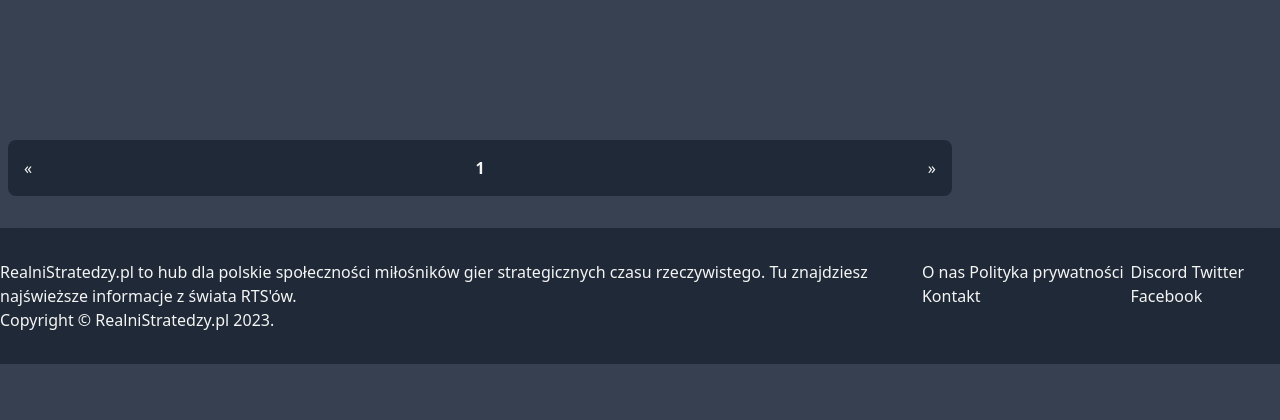
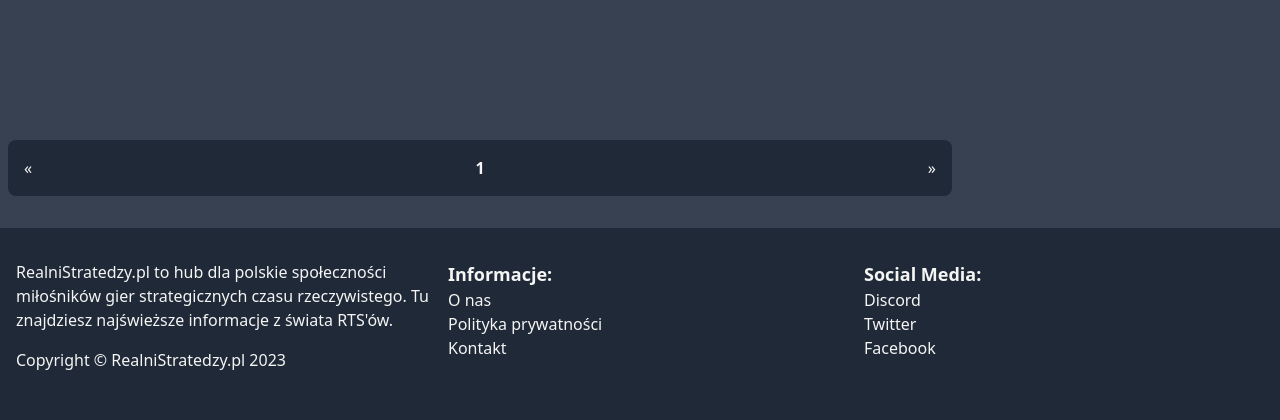
Before and after one commit to mzylka/Realni-Stratedzy, a Flask app: page / in a window 1280 px wide. Shown: the part 768-1188 px from the top of the page. Before the commit the page ends 1132 px from the top, so only its background shows below. Run offline with Flask 3, Linux system fonts and the light colour scheme; data that the repository does not hold is empty; some libraries are stand-ins or nearby versions.

Commit message:
Added information/links to the footer block and styled it, added transitions to links in footer, header and posts blocks.

```diff
--- a/app/static/dist/style.css
+++ b/app/static/dist/style.css
@@ -793,18 +779,16 @@ video {
   padding-bottom: 1.5rem;
 }
 
-.py-4 {
-  padding-top: 1rem;
-  padding-bottom: 1rem;
+.pb-6 {
+  padding-bottom: 1.5rem;
 }
 
-.py-8 {
-  padding-top: 2rem;
-  padding-bottom: 2rem;
+.pt-2 {
+  padding-top: 0.5rem;
 }
 
-.pb-6 {
-  padding-bottom: 1.5rem;
+.pt-4 {
+  padding-top: 1rem;
 }
 
 .text-center {
@@ -858,6 +842,12 @@ video {
   color: rgb(255 255 255 / var(--tw-text-opacity));
 }
 
+.shadow-lg {
+  --tw-shadow: 0 10px 15px -3px rgb(0 0 0 / 0.1), 0 4px 6px -4px rgb(0 0 0 / 0.1);
+  --tw-shadow-colored: 0 10px 15px -3px var(--tw-shadow-color), 0 4px 6px -4px var(--tw-shadow-color);
+  box-shadow: var(--tw-ring-offset-shadow, 0 0 #0000), var(--tw-ring-shadow, 0 0 #0000), var(--tw-shadow);
+}
+
 .shadow-md {
   --tw-shadow: 0 4px 6px -1px rgb(0 0 0 / 0.1), 0 2px 4px -2px rgb(0 0 0 / 0.1);
   --tw-shadow-colored: 0 4px 6px -1px var(--tw-shadow-color), 0 2px 4px -2px var(--tw-shadow-color);
@@ -867,12 +857,6 @@ video {
 .shadow {
   --tw-shadow: 0 1px 3px 0 rgb(0 0 0 / 0.1), 0 1px 2px -1px rgb(0 0 0 / 0.1);
   --tw-shadow-colored: 0 1px 3px 0 var(--tw-shadow-color), 0 1px 2px -1px var(--tw-shadow-color);
-  box-shadow: var(--tw-ring-offset-shadow, 0 0 #0000), var(--tw-ring-shadow, 0 0 #0000), var(--tw-shadow);
-}
-
-.shadow-lg {
-  --tw-shadow: 0 10px 15px -3px rgb(0 0 0 / 0.1), 0 4px 6px -4px rgb(0 0 0 / 0.1);
-  --tw-shadow-colored: 0 10px 15px -3px var(--tw-shadow-color), 0 4px 6px -4px var(--tw-shadow-color);
   box-shadow: var(--tw-ring-offset-shadow, 0 0 #0000), var(--tw-ring-shadow, 0 0 #0000), var(--tw-shadow);
 }
 
@@ -886,6 +870,12 @@ video {
 
 .transition-all {
   transition-property: all;
+  transition-timing-function: cubic-bezier(0.4, 0, 0.2, 1);
+  transition-duration: 150ms;
+}
+
+.transition-colors {
+  transition-property: color, background-color, border-color, text-decoration-color, fill, stroke;
   transition-timing-function: cubic-bezier(0.4, 0, 0.2, 1);
   transition-duration: 150ms;
 }
@@ -906,6 +896,11 @@ video {
     margin-right: 1rem;
   }
 
+  .lg\:mx-auto {
+    margin-left: auto;
+    margin-right: auto;
+  }
+
   .lg\:ml-4 {
     margin-left: 1rem;
   }
@@ -922,12 +917,16 @@ video {
     display: none;
   }
 
+  .lg\:w-44 {
+    width: 11rem;
+  }
+
   .lg\:w-80 {
     width: 20rem;
   }
 
-  .lg\:w-44 {
-    width: 11rem;
+  .lg\:w-0 {
+    width: 0px;
   }
 
   .lg\:max-w-full {
@@ -950,6 +949,10 @@ video {
     align-items: center;
   }
 
+  .lg\:justify-between {
+    justify-content: space-between;
+  }
+
   .lg\:p-2 {
     padding: 0.5rem;
   }
--- a/app/templates/_macros.html
+++ b/app/templates/_macros.html
@@ -1,25 +1,25 @@
 {% macro render_pagination(pagination, endpoint) %}
 <div class="pagination flex bg-gray-800 rounded-lg my-4">
   <div class="pagination-left p-2 m-2">
-    <a href="{% if pagination.has_prev %}{{ url_for(endpoint, page = pagination.page - 1, **kwargs) }}{% else %}#{% endif %}">
+    <a class="hover:text-sky-400 transition-colors" href="{% if pagination.has_prev %}{{ url_for(endpoint, page = pagination.page - 1, **kwargs) }}{% else %}#{% endif %}">
       &laquo;
     </a>
   </div>
   <div class="pagination-main flex justify-center content-center grow p-2">
       {% if pagination.has_prev %}
-      <a class="m-1 p-1" href="{{ url_for(endpoint, page = pagination.page - 1) }}">
+      <a class="m-1 p-1 hover:text-sky-400 transition-colors" href="{{ url_for(endpoint, page = pagination.page - 1) }}">
         {{ pagination.prev_num }}
       </a>
       {% endif %}
       <strong class="m-1 p-1">{{ pagination.page }}</strong>
       {% if pagination.has_next %}
-      <a class="m-1 p-1" href="{{ url_for(endpoint, page = pagination.page + 1) }}">
+      <a class="m-1 p-1 hover:text-sky-400 transition-colors" href="{{ url_for(endpoint, page = pagination.page + 1) }}">
         {{ pagination.next_num }}
       </a>
       {% endif %}
   </div>
   <div class="pagination-right p-2 m-2">
-    <a href="{% if pagination.has_next %}{{ url_for(endpoint, page = pagination.page + 1, **kwargs) }}{% else %}#{% endif %}">
+    <a class="hover:text-sky-400 transition-colors" href="{% if pagination.has_next %}{{ url_for(endpoint, page = pagination.page + 1, **kwargs) }}{% else %}#{% endif %}">
       &raquo;
     </a>
   </div>
--- a/app/templates/footer.html
+++ b/app/templates/footer.html
@@ -1,23 +1,25 @@
 <footer class="footer bg-gray-800 top-0 shadow-lg">
-    <div class="lg:flex max-w-7xl mx-auto mt-4 py-8">
-        <div class="footer__short_desc">
+    <div class="lg:flex lg:justify-between max-w-7xl mx-4 lg:mx-auto mt-4 py-8">
+        <div class="footer__short_desc mb-4 mx-4 lg:w-0 lg:grow">
             <p>
                 RealniStratedzy.pl to hub dla polskie społeczności miłośników gier strategicznych czasu rzeczywistego.
                 Tu znajdziesz najświeższe informacje z świata RTS'ów.
             </p>
-            <span>
-                Copyright &copy; RealniStratedzy.pl 2023.
+            <span class="block pt-4">
+                Copyright &copy; RealniStratedzy.pl 2023
             </span>
         </div>
-        <div class="footer__links">
-            <a href="">O nas</a>
-            <a href="">Polityka prywatności</a>
-            <a href="">Kontakt</a>
+        <div class="footer__links mb-4 transition-colors lg:w-0 lg:grow">
+            <span class="text-lg font-semibold">Informacje:</span>
+            <a class="block hover:text-sky-400 transition-colors" href="">O nas</a>
+            <a class="block hover:text-sky-400 transition-colors" href="">Polityka prywatności</a>
+            <a class="block hover:text-sky-400 transition-colors" href="">Kontakt</a>
         </div>
-        <div class="footer__socials">
-            <a href="">Discord</a>
-            <a href="">Twitter</a>
-            <a href="">Facebook</a>
+        <div class="footer__socials lg:w-0 lg:grow">
+            <span class="text-lg font-semibold">Social Media:</span>
+            <a class="block hover:text-sky-400 transition-colors" href="">Discord</a>
+            <a class="block hover:text-sky-400 transition-colors" href="">Twitter</a>
+            <a class="block hover:text-sky-400 transition-colors" href="">Facebook</a>
         </div>
     </div>
 </footer>
--- a/app/templates/header.html
+++ b/app/templates/header.html
@@ -10,7 +10,7 @@
                 </svg>
             </div>
         </div>
-        <nav class="header__menu hidden transition lg:flex lg:grow lg:content-stretch lg:items-center lg:ml-4 font-semibold">
+        <nav class="header__menu hidden transition lg:flex lg:grow lg:content-stretch lg:items-center lg:ml-4 font-semibold transition-colors">
             <div class="header_links lg:flex lg:grow items-center">
                 <a class="block my-2 py-2 text-lg text-center lg:mx-4 transition hover:text-sky-400" href="{{ url_for('main.about_us') }}">O nas</a>
                 <a class="block my-4 py-2 text-lg text-center lg:mx-4 transition hover:text-sky-400" href="{{ url_for('main.games') }}">Lista gier RTS</a>
--- a/app/templates/index.html
+++ b/app/templates/index.html
@@ -13,7 +13,7 @@
             </a>
         </div>
         <div class="post__desc_block p-2">
-            <h3 class="font-semibold text-lg uppercase">{{ post.title }}</h3>
+            <h3 class="font-semibold text-lg uppercase"><a class="hover:text-sky-400 transition-colors" href="{{ url_for('.post', slug=post.slug) }}">{{ post.title }}</a></h3>
             <p class="text-xs text-gray-400 mt-1">{{ moment(post.timestamp).format('LL') }}</p>
             <p class="block mt-2">{{ post.short_desc }}</p>
         </div>
```
Also changed, not shown: other parts of app/static/dist/style.css (+22 -36 lines).
